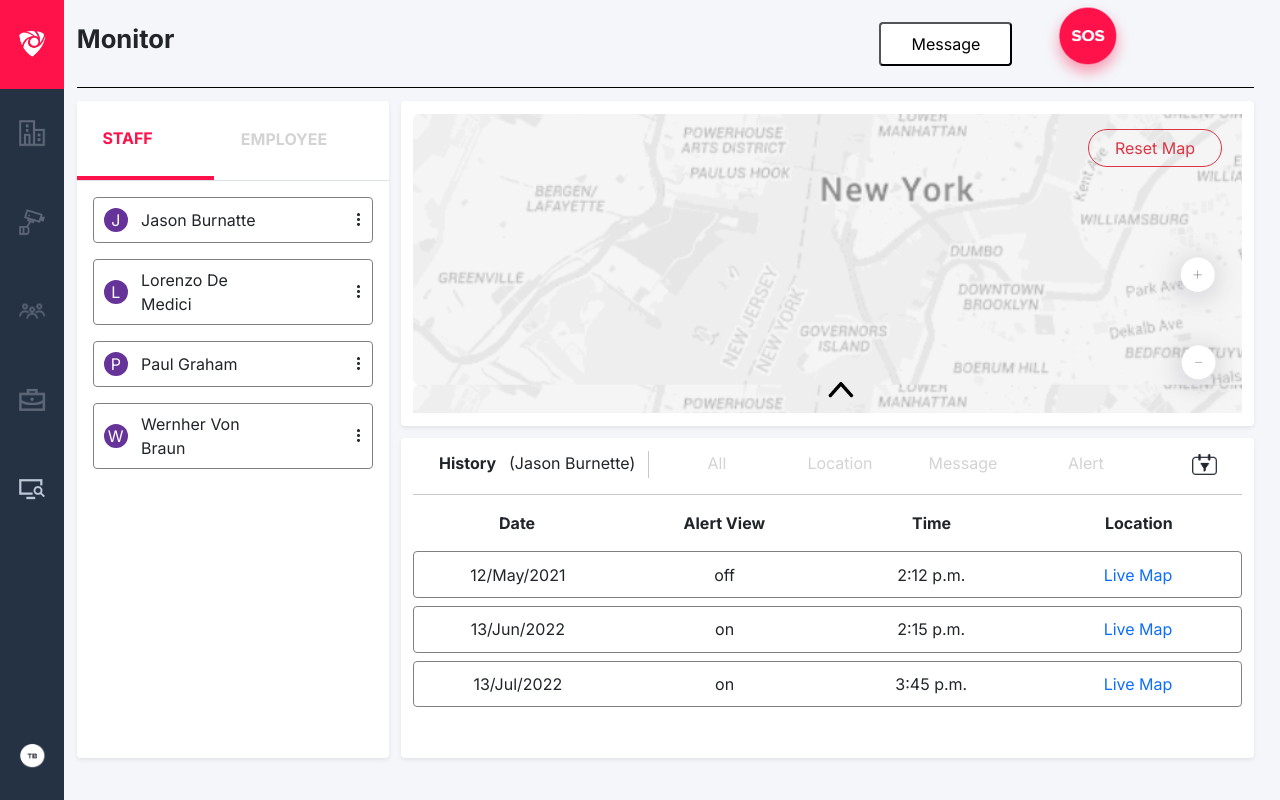
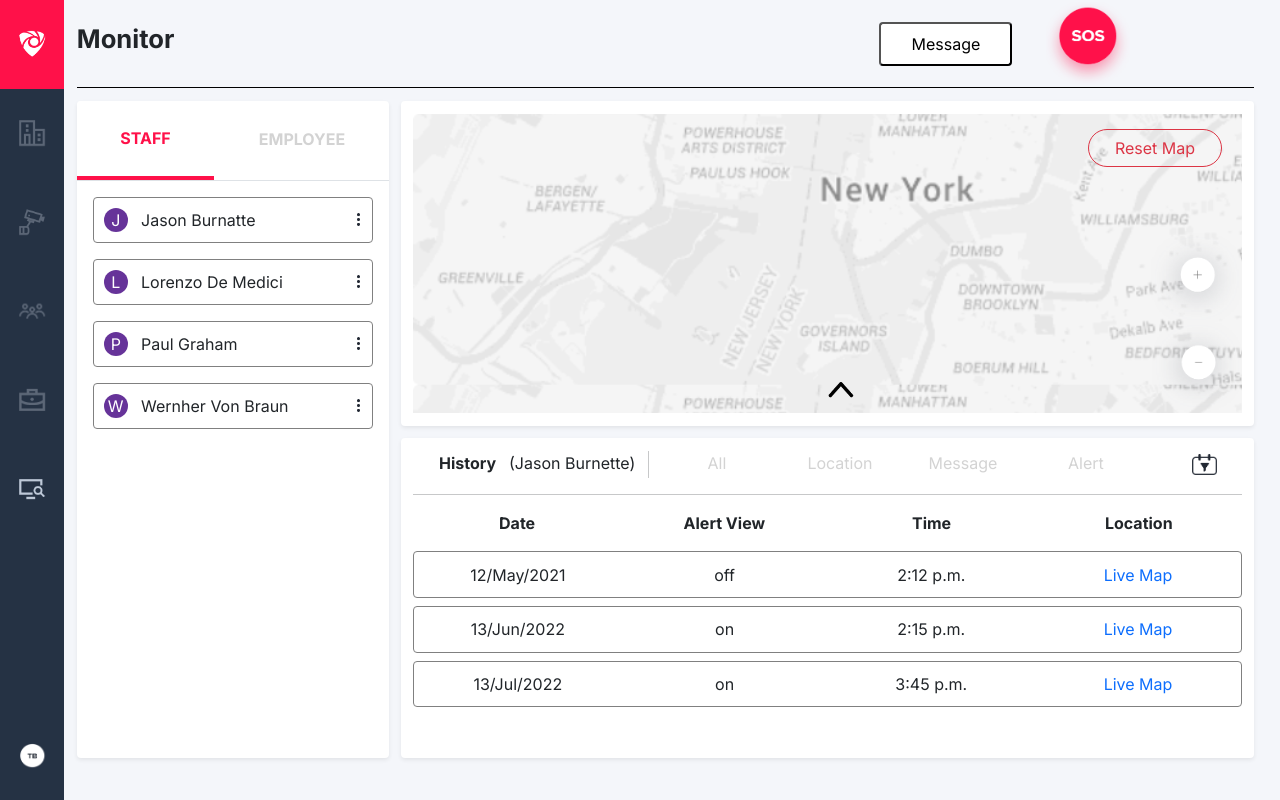
Before and after one commit to yoosufmuneer/sample-app, a React (Create React App) app: page /dashboard in a window 1280 px wide. Built offline with nearby package versions, Linux system fonts and the light colour scheme.

Commit message:
Refactored history headings

```diff
--- a/src/components/Card/Card.css
+++ b/src/components/Card/Card.css
@@ -1,5 +1,5 @@
-.nav-item:hover,.nav-item:active,.nav-item:first-child{
-    border-bottom: 0.3em solid #ff1149;
+button[aria-selected="true"]{
+    border-bottom: 0.3em solid #ff1149 !important;
 }
 
 .nav-item{
@@ -14,15 +14,16 @@
 .content_item{
     align-items: center;
     display: grid;
-    grid-template-columns: 15% 50% 10% 25% !important;
+    grid-template-columns: 15% 60% 25% !important;
 }
 
 .nav-link{
     margin-bottom: 0 !important;
+    width: 100%;
 }
 
 .dot-image{
-    grid-column: 4/5;
+    grid-column: -2/-1;
     width: 5%;
     margin-left: 90%;
 }
--- a/src/components/Card/Card.js
+++ b/src/components/Card/Card.js
@@ -1,7 +1,7 @@
 import {Tab,Tabs} from "react-bootstrap";
 
 import './Card.css';
-import {UserList} from './UserList.js';
+import {user_items} from './UserList.js';
 import dot_menu_image from "../../assets/Group 566_4@3x.png";
 
 const ListItem = ({name, type, desiredType}) => {
@@ -17,21 +17,25 @@ const ListItem = ({name, type, desiredType}) => {
     }
 }
 
+const style = {
+
+}
+
 const Card = () => {
-    const userList = ["Abcd","asd","fdf"];
-    const staffList = UserList.users;
 
     return (
         <section className="rounded shadow-sm bg-white dashboard_left">
-            <Tabs defaultActiveKey="staff" id="uncontrolled-tab-example" className="mb-3">
+            <Tabs defaultActiveKey="staff" className="mb-3">
                 <Tab eventKey="staff" title="Staff">
-                    {staffList.map((element) =>
-                        <ListItem name = {element["name"]} type={element['type']} desiredType= "employee"/>
+                    {user_items.map((element) =>
+                        <ListItem style={style}name = {element.name}
+                        type={element.type} desiredType= "employee" key={element.key}/>
                     )}
                 </Tab>
                 <Tab eventKey="employee" title="Employee">
-                    {staffList.map((element) =>
-                        <ListItem name = {element["name"]} type={element['type']} desiredType= "staff"/>
+                    {user_items.map((element) =>
+                        <ListItem name = {element.name} type={element.type}
+                        desiredType= "staff" key={element.key}/>
                     )}
                 </Tab>
             </Tabs>
--- a/src/components/Card/UserList.js
+++ b/src/components/Card/UserList.js
@@ -1,10 +1,10 @@
-export const UserList = {"users":[
-    {"name":"Jason Burnatte", "type":"employee"},
-    {"name":"Ali Akbar", "type":"staff"},
-    {"name":"Clifford Shane", "type":"staff"},
-    {"name":"Mikey Mouse", "type":"staff"},
-    {"name":"Milton Friedman", "type":"staff"},
-    {"name":"Lorenzo De Medici", "type":"employee"},
-    {"name":"Paul Graham", "type":"employee"},
-    {"name":"Wernher Von Braun", "type":"employee"},
-]};
+export const user_items = [{
+    "key":1,"name":"Jason Burnatte", "type":"employee"},
+    {"key":2,"name":"Ali Akbar", "type":"staff"},
+    {"key":3,"name":"Clifford Shane", "type":"staff"},
+    {"key":4,"name":"Mikey Mouse", "type":"staff"},
+    {"key":5,"name":"Milton Friedman", "type":"staff"},
+    {"key":6,"name":"Lorenzo De Medici", "type":"employee"},
+    {"key":7,"name":"Paul Graham", "type":"employee"},
+    {"key":8,"name":"Wernher Von Braun", "type":"employee"
+}];
--- a/src/components/History/History.js
+++ b/src/components/History/History.js
@@ -3,21 +3,23 @@ import { Container } from 'react-bootstrap';
 import {Link} from 'react-router-dom';
 
 import filter_image from '../../assets/Group 618@3x.png';
-import {HistoryList} from './HistoryList.js';
+import {history_items} from './HistoryList.js';
+import {items} from './SortItems.js';
 import "./History.css";
 
 const History = ({style, username}) => {
 
     const [active, setActive] = useState();
 
-    const newList =HistoryList.history;
 
     const handleClick = (text) =>{
         // switch (event.target.)
         switch (text){
             case "location":
 
-                break;
+            return
+
+            break;
         }
     }
 
@@ -34,26 +36,25 @@ const History = ({style, username}) => {
             </div>
             <hr/>
             <section className='history_content'>
-                <ul className='history_content_headings bold'>
-                    <li key={1}>Date</li>
-                    <li key={2}>Alert View</li>
-                    <li key={3}>Time</li>
-                    <li key={4}>Location</li>
-                </ul>
+                <div className='history_content_headings bold'>
+                    {items.map((element) =>
+                        <p key={element.key}>{element.name}</p>
+                    )}
+                </div>
 
-                {newList.map((element) =>
+                {history_items.map((element) =>
                     <div className='history_content_item rounded'>
                         <p className='mb-0'>
-                            {element["date"]}
+                            {element.date}
                         </p>
                         <p className='mb-0'>
-                            {element["alert"]}
+                            {element.alert}
                         </p>
                         <p className='mb-0'>
-                            {element["time"]}
+                            {element.time}
                         </p>
                         <p className='mb-0'>
-                            <Link to="{element['location']}" className='text-decoration-none '>Live Map</Link>
+                            <Link to="/dashboard" className='text-decoration-none '>Live Map</Link>
                         </p>
                     </div>
                 )}
--- a/src/components/History/HistoryList.js
+++ b/src/components/History/HistoryList.js
@@ -1,6 +1,5 @@
-export const HistoryList = {"history":[
-    {"date":"12/May/2021", "alert":"off", "time":"2:12 p.m.", "location":"Colombo"},
+export const history_items = [{
+    "date":"12/May/2021", "alert":"off", "time":"2:12 p.m.", "location":"Colombo"},
     {"date":"13/Jun/2022", "alert":"on","time":"2:15 p.m.", "location":"Dehiwala"},
-    {"date":"13/Jul/2022", "alert":"on", "time":"3:45 p.m.","location":"Jaffna"},
-    // {"date":"12/Jan/2023", "alert":"off", "time":"4:30 p.m.","location":"Colombo"}
-]};
+    {"date":"13/Jul/2022", "alert":"on", "time":"3:45 p.m.","location":"Jaffna"
+}];
--- /dev/null
+++ b/src/components/History/SortItems.js
@@ -0,0 +1,6 @@
+export const items = [{
+    "key":11,"name":"Date"},
+    {"key":21,"name":"Alert View"},
+    {"key":31,"name":"Time"},
+    {"key":41,"name":"Location"
+}];
```
